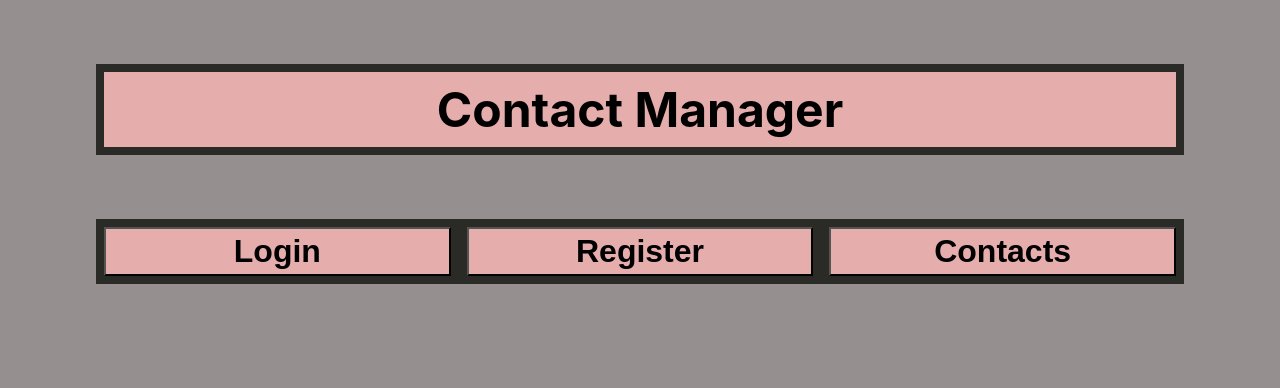
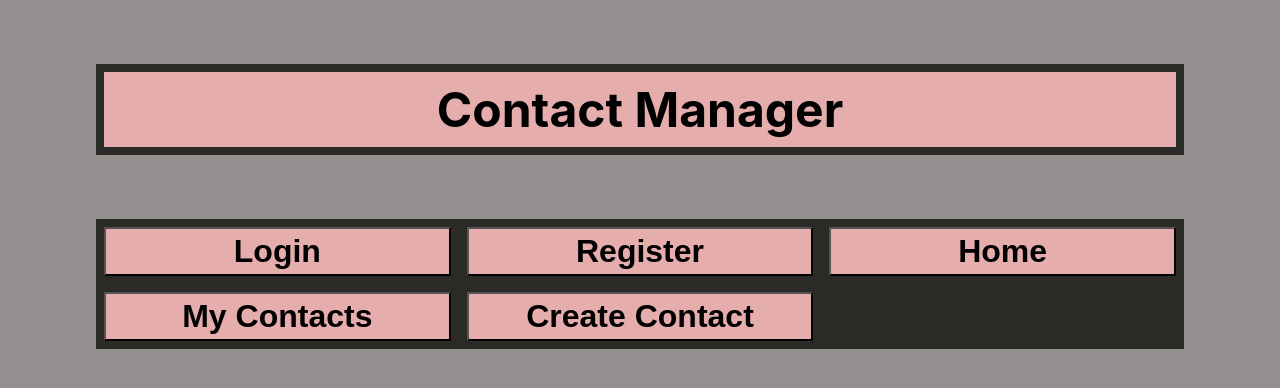
Before and after one commit to finiky/Contact-Manager, a React (Create React App) app in the folder client/: page / in a window 1280 px wide. Shown: the top 388 px of the page. Built offline with nearby package versions, Linux system fonts and the light colour scheme; the HTML template or start-up script is replaced by a standard one.

Commit message:
CSS for App Contatc and Edit Contact components

```diff
--- a/client/src/App.js
+++ b/client/src/App.js
@@ -35,10 +35,21 @@ const App = () => {
           </Link>
         </button>
         <button className={styles.button}>
-          <Link className={styles.link} to="/contacts">
-            Contacts
+          <Link className={styles.link} to="/">
+            Home
           </Link>
         </button>
+        <button className={styles.button}>
+          <Link className={styles.link} to="/contacts">
+            My Contacts
+          </Link>
+        </button>
+        <button className={styles.button}>
+          <Link className={styles.link} to="/create">
+            Create Contact
+          </Link>
+        </button>
+
       </header>
 
       <Routes>
--- a/client/src/App.module.css
+++ b/client/src/App.module.css
@@ -1,11 +1,14 @@
 .main {
   width: 85%;
   margin: 0 auto;
+  margin-bottom: 3rem;
 }
 .header {
   display: grid;
   grid-template-columns: 1fr 1fr 1fr;
+  grid-template-rows: 1fr 1fr;
   column-gap: 1rem;
+  row-gap: 1rem;
   margin-top: 2rem;
   margin-bottom: 2rem;
   padding: 0.5rem;
--- a/client/src/Contacts.module.css
+++ b/client/src/Contacts.module.css
@@ -5,7 +5,6 @@
   grid-template-columns: 1fr;
   row-gap: 4rem;
   margin: 0 auto;
-  margin-bottom: 3rem;
 }
 .contact {
   padding: 0.5rem;
--- a/client/src/EditContact.module.css
+++ b/client/src/EditContact.module.css
@@ -4,7 +4,6 @@
   display: grid;
   grid-template-columns: 1fr;
   row-gap: 1rem;
-  margin-bottom: 2rem;
 }
 .editBut {
   display: grid;
```
Also changed, not shown: client/src/Home.js (added, +7 -0 lines).
